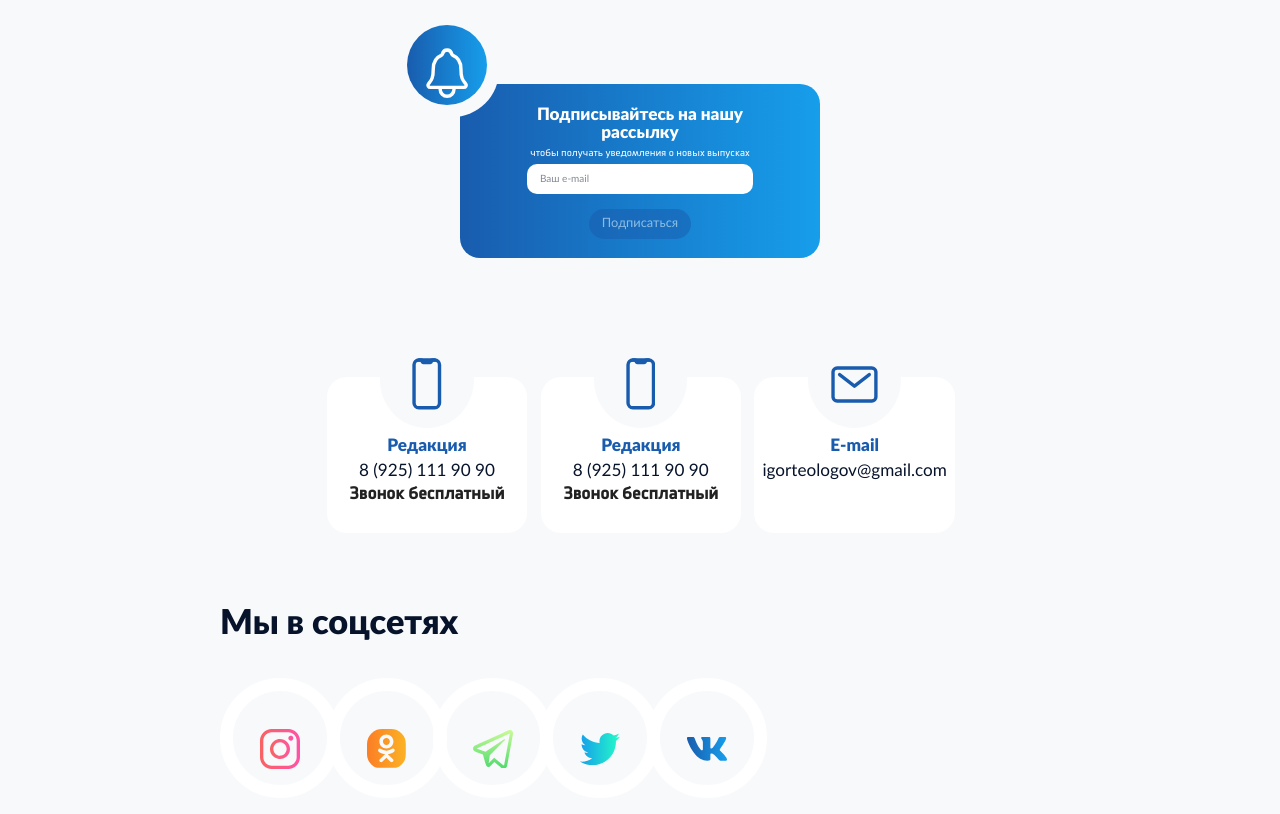
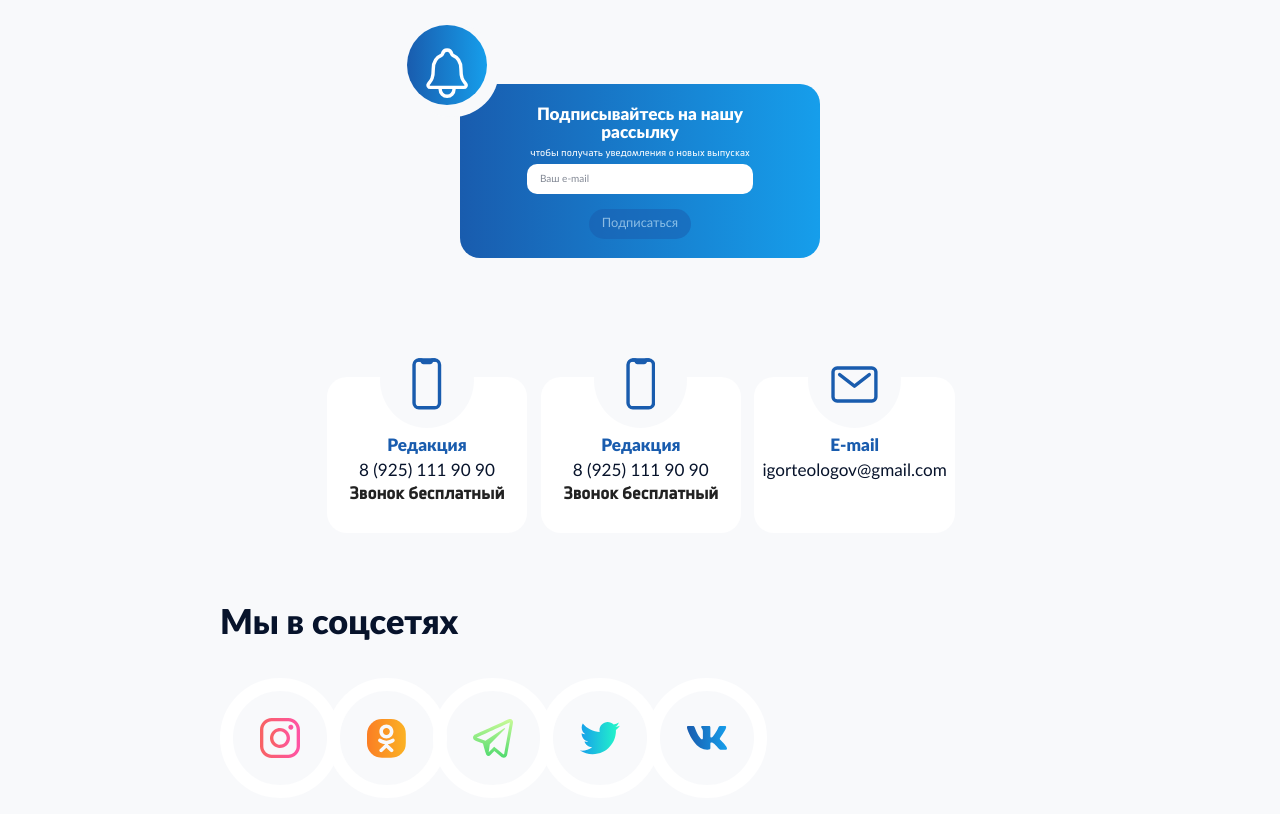
Before and after one commit to Pavel-Zhukoff/tv-maket, a website: page app/contacts.html in a window 1280 px wide. Shown: the part 138-952 px from the top of the page. Drawn offline with nearby package versions, Linux system fonts and the light colour scheme; files that its build step writes are made by us from their sources; files whose address does not match are found by name.

Commit message:
cont_center

```diff
--- a/app/styles/sass/pages/_contacts.scss
+++ b/app/styles/sass/pages/_contacts.scss
@@ -536,9 +536,11 @@
       border: 20px * $width-rate $color-white solid;
       margin-left: -20px * $width-rate;
       text-align: center;
-      line-height: 155px * $height-rate;
       text-decoration: none;
       display: block;
+      @include display-flex(column);
+      align-items: center;
+      flex-direction: inherit;
       cursor: pointer;
 
       @include _768() {
```
Also changed, not shown: app/css/contacts.min.css.
